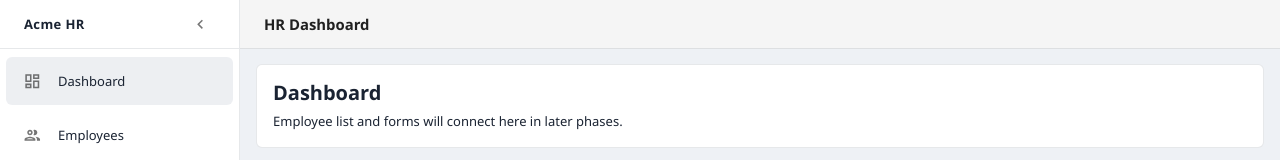
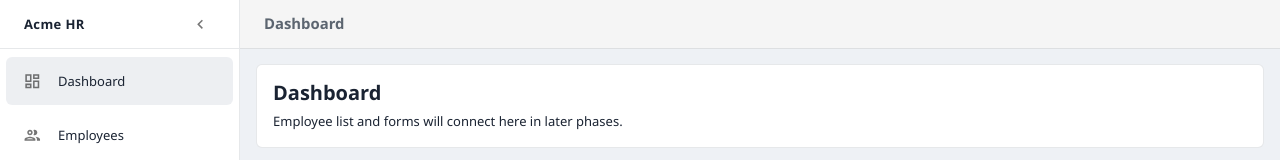
Before and after one commit to siliconlemon/react-dotnet-hr-dashboard, a React (Vite) app in the folder frontend/: page / in a window 1280 px wide. Shown: the top 160 px of the page. Built offline with nearby package versions, Linux system fonts and the light colour scheme.

Commit message:
Add breadcrumbs for nav

```diff
--- a/frontend/src/App.tsx
+++ b/frontend/src/App.tsx
@@ -1,22 +1,69 @@
 import { Box, Paper, Typography } from '@mui/material';
-import { useEffect, useState } from 'react';
+import { useCallback, useEffect, useMemo, useState } from 'react';
 import { DepartmentsView } from './components/departments/DepartmentsView';
-import { EmployeesView } from './components/employees/EmployeesView';
+import { EmployeesView, type EmployeesViewTab } from './components/employees/EmployeesView';
 import { AppShell, type NavKey } from './components/layout/AppShell';
 import { strings } from './i18n';
 
+function navLabel(key: NavKey): string {
+  switch (key) {
+    case 'dashboard':
+      return strings.nav.dashboard;
+    case 'employees':
+      return strings.nav.employees;
+    case 'departments':
+      return strings.nav.departments;
+  }
+}
+
+function employeesTabLabel(tab: EmployeesViewTab): string {
+  switch (tab) {
+    case 'directory':
+      return strings.employees.tabDirectory;
+    case 'onboard':
+      return strings.employees.tabOnboard;
+    case 'edit':
+      return strings.employees.tabEdit;
+    case 'remove':
+      return strings.employees.tabRemove;
+  }
+}
+
 function App() {
   const [navKey, setNavKey] = useState<NavKey>('dashboard');
+  const [employeesViewTab, setEmployeesViewTab] = useState<EmployeesViewTab>('directory');
 
   useEffect(() => {
     document.title = strings.app.documentTitle;
   }, []);
 
+  useEffect(() => {
+    if (navKey !== 'employees') {
+      setEmployeesViewTab('directory');
+    }
+  }, [navKey]);
+
+  const breadcrumbItems = useMemo(() => {
+    const items: string[] = [navLabel(navKey)];
+    if (navKey === 'employees') {
+      items.push(employeesTabLabel(employeesViewTab));
+    }
+    return items;
+  }, [navKey, employeesViewTab]);
+
+  const handleEmployeesViewTabChange = useCallback((tab: EmployeesViewTab) => {
+    setEmployeesViewTab(tab);
+  }, []);
+
   return (
     <Box sx={{ flex: 1, display: 'flex', flexDirection: 'column', minHeight: 0, width: '100%' }}>
-      <AppShell activeNavKey={navKey} onNavKeyChange={setNavKey}>
+      <AppShell
+        activeNavKey={navKey}
+        onNavKeyChange={setNavKey}
+        breadcrumbItems={breadcrumbItems}
+      >
         {navKey === 'employees' ? (
-          <EmployeesView />
+          <EmployeesView onViewTabChange={handleEmployeesViewTabChange} />
         ) : navKey === 'departments' ? (
           <DepartmentsView />
         ) : (
--- a/frontend/src/components/employees/EmployeesView.tsx
+++ b/frontend/src/components/employees/EmployeesView.tsx
@@ -20,7 +20,12 @@ import { OnboardingForm } from './OnboardingForm';
 
 type DetailTab = 'profile' | 'pto';
 
-type EmployeesViewTab = 'directory' | 'onboard' | 'edit' | 'remove';
+export type EmployeesViewTab = 'directory' | 'onboard' | 'edit' | 'remove';
+
+type EmployeesViewProps = {
+  /** Fires when the top-level area tab changes (and once on mount). */
+  onViewTabChange?: (tab: EmployeesViewTab) => void;
+};
 
 /** Resolves MUI Data Grid row ids (include / exclude selection semantics). */
 function effectiveSelectedRowIds(
@@ -73,7 +78,7 @@ const detailPanelTitleTypographySx = {
 /**
  * Employees area: directory (grid + profile/PTO), onboard, edit, or remove.
  */
-export function EmployeesView() {
+export function EmployeesView({ onViewTabChange }: EmployeesViewProps) {
   const [viewTab, setViewTab] = useState<EmployeesViewTab>('directory');
   const [rows, setRows] = useState<EmployeeReadDto[]>([]);
   const [loadError, setLoadError] = useState<string | null>(null);
@@ -128,6 +133,10 @@ export function EmployeesView() {
     })();
     return () => ac.abort();
   }, [reloadEmployees]);
+
+  useEffect(() => {
+    onViewTabChange?.(viewTab);
+  }, [viewTab, onViewTabChange]);
 
   const handleEmployeeCreated = useCallback(
     (created: EmployeeReadDto) => {
--- a/frontend/src/components/layout/AppShell.tsx
+++ b/frontend/src/components/layout/AppShell.tsx
@@ -4,11 +4,13 @@ import {
   ChevronRight,
   DashboardOutlined,
   Menu as MenuIcon,
+  NavigateNext,
   PeopleOutlined,
 } from '@mui/icons-material';
 import {
   AppBar,
   Box,
+  Breadcrumbs,
   Divider,
   Drawer,
   IconButton,
@@ -44,13 +46,15 @@ type AppShellProps = {
   children: React.ReactNode;
   activeNavKey: NavKey;
   onNavKeyChange: (key: NavKey) => void;
+  /** Primary segment matches the drawer; optional further segments (e.g. top-level area tabs). */
+  breadcrumbItems: readonly string[];
 };
 
 /**
  * Top AppBar plus collapsible navigation: mini rail when collapsed on desktop,
  * temporary drawer on small screens.
  */
-export function AppShell({ children, activeNavKey, onNavKeyChange }: AppShellProps) {
+export function AppShell({ children, activeNavKey, onNavKeyChange, breadcrumbItems }: AppShellProps) {
   const theme = useTheme();
   const [mobileOpen, setMobileOpen] = useState(false);
   const [collapsed, setCollapsed] = useState(false);
@@ -231,9 +235,32 @@ export function AppShell({ children, activeNavKey, onNavKeyChange }: AppShellPro
           >
             <MenuIcon />
           </IconButton>
-          <Typography variant="subtitle1" component="h1" sx={{ fontWeight: 600 }} noWrap>
-            {strings.app.shellTitle}
-          </Typography>
+          <Breadcrumbs
+            separator={<NavigateNext fontSize="small" sx={{ color: 'text.disabled' }} />}
+            aria-label={strings.shell.breadcrumb}
+            sx={{ flex: 1, minWidth: 0 }}
+          >
+            {breadcrumbItems.map((label, index) => {
+              const isLast = index === breadcrumbItems.length - 1;
+              return (
+                <Typography
+                  key={`${index}-${label}`}
+                  variant="subtitle1"
+                  component={isLast ? 'h1' : 'span'}
+                  color={isLast ? 'text.primary' : 'text.secondary'}
+                  aria-current={isLast ? 'page' : undefined}
+                  sx={{
+                    fontWeight: isLast ? 600 : 500,
+                    fontSize: isLast ? undefined : '0.875rem',
+                    lineHeight: 1.3,
+                  }}
+                  noWrap
+                >
+                  {label}
+                </Typography>
+              );
+            })}
+          </Breadcrumbs>
         </Toolbar>
       </AppBar>
 
--- a/frontend/src/i18n/locales/en.ts
+++ b/frontend/src/i18n/locales/en.ts
@@ -19,6 +19,7 @@ export const en = {
     expandSidebar: 'Expand sidebar',
     collapseSidebar: 'Collapse sidebar',
     openMenu: 'Open navigation menu',
+    breadcrumb: 'Breadcrumb',
   },
   dashboard: {
     title: 'Dashboard',
```
